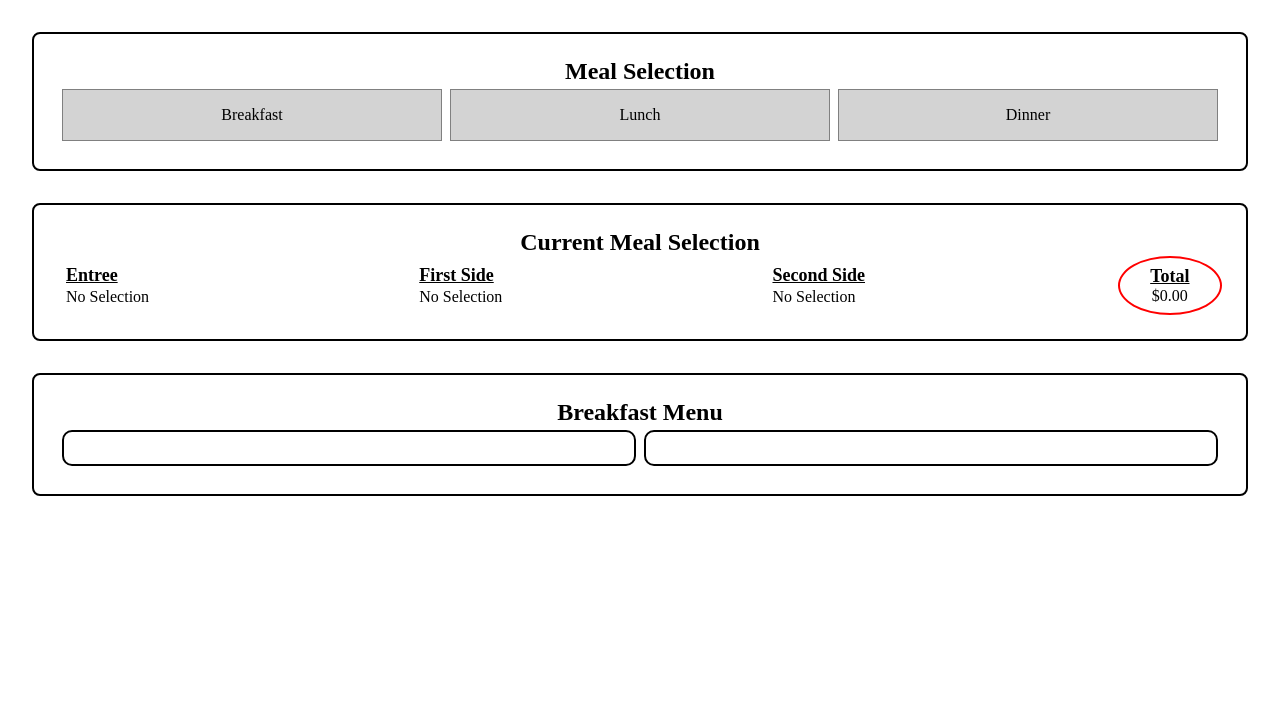
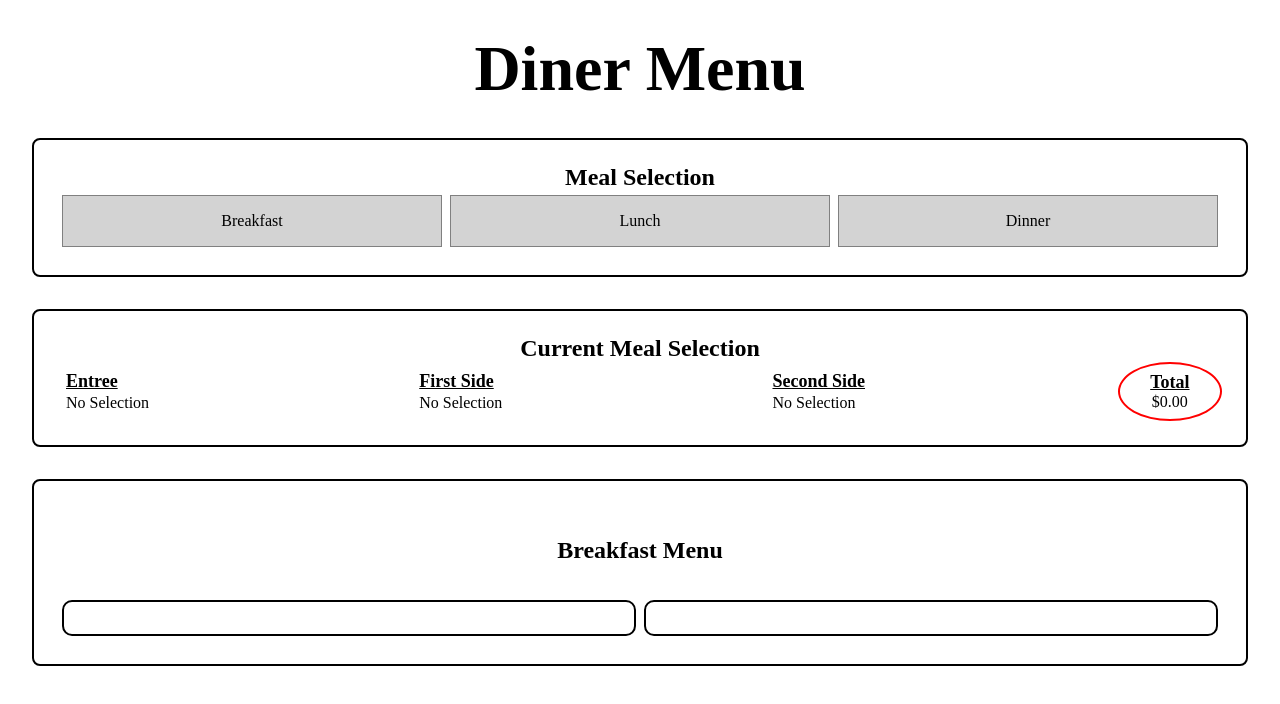
Before and after one commit to firebird2552/Diner_Menu, a website: page index.html in a window 1280 px wide. Drawn offline with Linux system fonts and the light colour scheme; no server answers.

Commit message:
Updated page title, added a header

```diff
--- a/index.html
+++ b/index.html
@@ -5,9 +5,10 @@
     <meta http-equiv="X-UA-Compatible" content="IE=edge" />
     <meta name="viewport" content="width=device-width, initial-scale=1.0" />
     <link rel="stylesheet" href="styles/style.css" />
-    <title>Bottega Diner - Menu</title>
+    <title>Diner Menu</title>
   </head>
   <body>
+    <div class="title">Diner Menu</div>
     <div class="meal-selection card">
       <div class="meal-selection header">Meal Selection</div>
       <div class="meal-selection body">
--- a/styles/style.css
+++ b/styles/style.css
@@ -6,6 +6,12 @@
   color: black;
 }
 
+.title {
+  font-size: 4rem;
+  text-align: center;
+  font-weight: 900;
+  margin: 2rem;
+}
 .meal-selection.card {
   border: solid 2px black;
   margin: 2rem;
```
Also changed, not shown: README.md.
